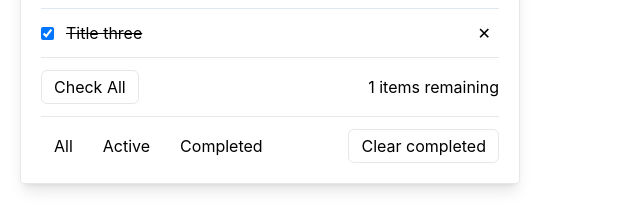
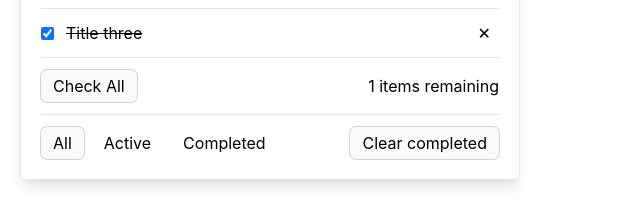
Before and after one commit to hsntareq/react-todo, a React (Create React App) app: page / in a window 1280 px wide. Shown: the part 239-452 px from the top of the page, without its empty margins (0-640 px from the left). Built offline with nearby package versions, Linux system fonts and the light colour scheme.

Commit message:
todo before button custom hook

```diff
--- a/src/components/App.jsx
+++ b/src/components/App.jsx
@@ -23,13 +23,9 @@ function App() {
     },
   ]);
 
-  const newTodoId =
-    todos.reduce(
-      (max, character) => (character.id > max ? character.id : max),
-      todos[0].id
-    ) + 1;
+  const newNex = Math.max(...todos.map(o => o.id)) + 1;
 
-  const [idTodo, setIdTodo] = useState(newTodoId);
+  const [idTodo, setIdTodo] = useState(newNex);
 
   const addTodo = title => {
     setTodos([
--- a/src/components/ClearCompleted.jsx
+++ b/src/components/ClearCompleted.jsx
@@ -10,7 +10,7 @@ export default function ClearCompleted(props) {
     <div>
       <button
         onClick={props.clearCompletedItems}
-        className="border px-3 py-1 rounded-md hover:bg-slate-100 active:bg-slate-200"
+        className="hover:bg-slate-100 active:bg-slate-200  px-3 py-1 rounded-md ring-1 focus:ring-1 active:ring-1 ring-gray-300 bg-slate-50"
       >
         Clear completed
       </button>
--- a/src/components/CompleteAllTodos.jsx
+++ b/src/components/CompleteAllTodos.jsx
@@ -9,7 +9,7 @@ export default function CompleteAllTodos(props) {
   return (
     <button
       onClick={props.completeOrCheckAll}
-      className="border px-3 py-1 rounded-md hover:bg-slate-100 active:bg-slate-200"
+      className="hover:bg-slate-100 active:bg-slate-200 px-3 py-1 rounded-md ring-1 focus:ring-1 active:ring-1 ring-gray-300 bg-slate-50"
     >
       Check All
     </button>
--- a/src/components/FilterTodos.jsx
+++ b/src/components/FilterTodos.jsx
@@ -2,13 +2,15 @@ import React from 'react';
 
 export default function FilterTodos(props) {
   return (
-    <div className="flex gap-1">
+    <div className="flex gap-2">
       <button
         onClick={() => {
           props.setFilter('all');
           props.filteredTodos('all');
         }}
-        className="border border-transparent px-3 py-1 hover:border-inherit hover:border rounded-md hover:bg-slate-100 active:bg-slate-200"
+        className={`px-3 py-1 rounded-md hover:bg-slate-100 active:bg-slate-200 focus:ring-1 hover:ring-1 active:ring-1 ring-gray-300 ${
+          props.filter === 'all' ? 'ring-1 bg-slate-50' : 'ring-0'
+        }`}
       >
         All
       </button>
@@ -17,7 +19,9 @@ export default function FilterTodos(props) {
           props.setFilter('active');
           props.filteredTodos('active');
         }}
-        className="border border-transparent hover:border-inherit hover:border px-3 py-1 rounded-md hover:bg-slate-100 active:bg-slate-200"
+        className={`px-3 py-1 rounded-md hover:bg-slate-100 active:bg-slate-200 focus:ring-1 hover:ring-1 active:ring-1 ring-gray-300 ${
+          props.filter === 'active' ? 'ring-1 bg-slate-50' : 'ring-0'
+        }`}
       >
         Active
       </button>
@@ -26,7 +30,9 @@ export default function FilterTodos(props) {
           props.setFilter('completed');
           props.filteredTodos('completed');
         }}
-        className="border border-transparent hover:border-inherit hover:border px-3 py-1 rounded-md hover:bg-slate-100 active:bg-slate-200"
+        className={`px-3 py-1 rounded-md hover:bg-slate-100 active:bg-slate-200 focus:ring-1 hover:ring-1 active:ring-1 ring-gray-300 ${
+          props.filter === 'completed' ? 'ring-1 bg-slate-50' : 'ring-0'
+        }`}
       >
         Completed
       </button>
--- a/src/components/TodoList.jsx
+++ b/src/components/TodoList.jsx
@@ -1,4 +1,4 @@
-import React, { useState } from 'react';
+import React, { useEffect, useState } from 'react';
 import PropTypes from 'prop-types';
 import RemainingTodos from './RemainingTodos';
 import ClearCompleted from './ClearCompleted';
@@ -19,6 +19,11 @@ TodoList.propTypes = {
 
 function TodoList(props) {
   const [filter, setFilter] = useState('all');
+
+  useEffect(() => {
+    setFilter('all');
+  }, [props.todos]);
+
   return (
     <>
       <ul className="divide-y divide-slate-200">
```
